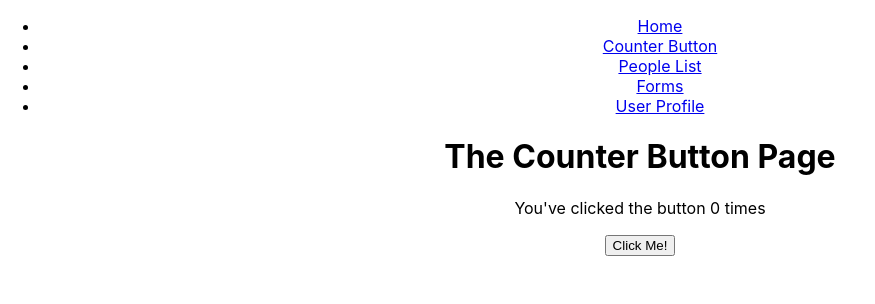
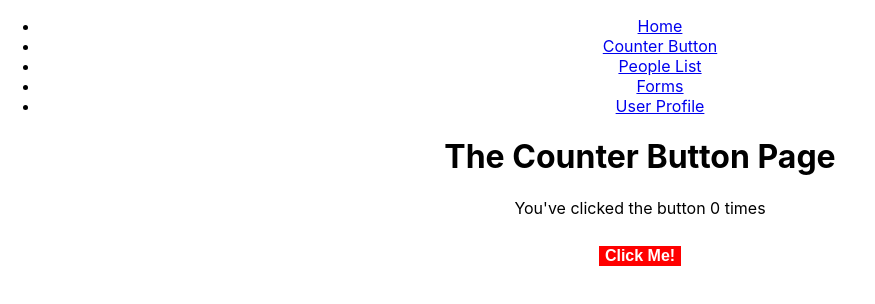
Before and after one commit to ArnoMoerdijk/my-react-app, a React (Create React App) app: page /counter in a window 1280 px wide. Shown: the top 304 px of the page, without its empty margins (0-875 px from the left). Built offline with nearby package versions, Linux system fonts and the light colour scheme.

Commit message:
difference inherentance - composition

```diff
--- a/src/Button.js
+++ b/src/Button.js
@@ -0,0 +1,53 @@
+import React from "react";
+import styled from "styled-components";
+
+const StyledButton = styled.button`
+    background-color: ${props => props.buttonColor || 'transparent'};
+    border: 4px solid white;
+    border-radius: 4px;
+    color: white;
+    cursor: pointer;
+    font-size: 16px;
+    font-weight: bold;
+    margin: 8px;
+    outline: none;
+    paddig: 16px;
+`;
+
+export const Button = ({ children, buttonColor, ...props }) => {
+    return (
+        <StyledButton buttonColor={buttonColor} {...props}>{children}</StyledButton>
+    );
+}
+
+export const DangerButton = ({ children, ...props }) => {
+    return <Button buttonColor="red" {...props}>{children}</Button>;
+}
+
+export const SuccesButton = ({ children, ...props }) => {
+    return <Button buttonColor="green" {...props}>{children}</Button>;
+}
+
+// export class Button extends React.Component {
+//     constructor(props) {
+//         super(props);
+//         this.buttonColor = props.buttonColor;
+//     }
+
+//     render() {
+//         return (
+//             <StyledButton
+//                 buttonColor={this.buttonColor}
+//                 {...this.props}>
+//                 {this.props.children}
+//             </StyledButton>
+//         );
+//     }
+// }
+
+// export class DangerButton extends Button {
+//     constructor(props) {
+//         super(props);
+//         this.buttonColor = 'red';
+//     }
+// }
--- a/src/CongradulationsMessage.js
+++ b/src/CongradulationsMessage.js
@@ -1,10 +1,11 @@
 import React, {useEffect} from "react";
+import { Button } from "./Button";
 
 export const CongradulationsMessage = ({treshold, onHide}) => {
     return (
         <>
             <h1>Congradulations! You've reached {treshold} number of clicks</h1>
-            <button onClick={onHide}>Hide</button>
+            <Button onClick={onHide}>Hide</Button>
         </>
     );
 }
--- a/src/CounterButton.js
+++ b/src/CounterButton.js
@@ -1,10 +1,11 @@
 import React, {useEffect} from "react";
+import { DangerButton } from "./Button";
 
 export const CounterButton = ({onIncrement, numberOfClicks}) => {
     return (
         <>
             <p>You've clicked the button {numberOfClicks} times</p>
-            <button onClick={onIncrement}>Click Me!</button>
+            <DangerButton onClick={onIncrement}>Click Me!</DangerButton>
         </>
     );
 }
--- a/src/pages/ControlledFormPage.js
+++ b/src/pages/ControlledFormPage.js
@@ -1,4 +1,5 @@
 import React, { useState } from "react";
+import { SuccesButton } from "../Button";
 
 export const ControlledFormPage = () => {
     const [name, setName] = useState('');
@@ -31,14 +32,14 @@ export const ControlledFormPage = () => {
                     onChange={e => setFavoriteColor(e.target.value)}
                     />
             </div>
-            <button onClick={e => {
+            <SuccesButton onClick={e => {
                 alert(`
                     Your name is ${name},
                     your email is ${email},
                     and your favorite colo is ${favoriteColor}!
                 `);
                 e.preventDefault();
-            }}>Submit</button>
+            }}>Submit</SuccesButton>
         </form>
     )
 };
```
